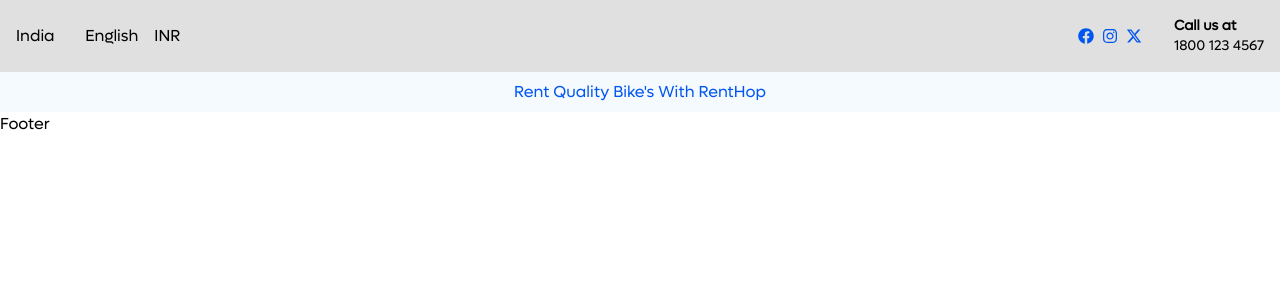
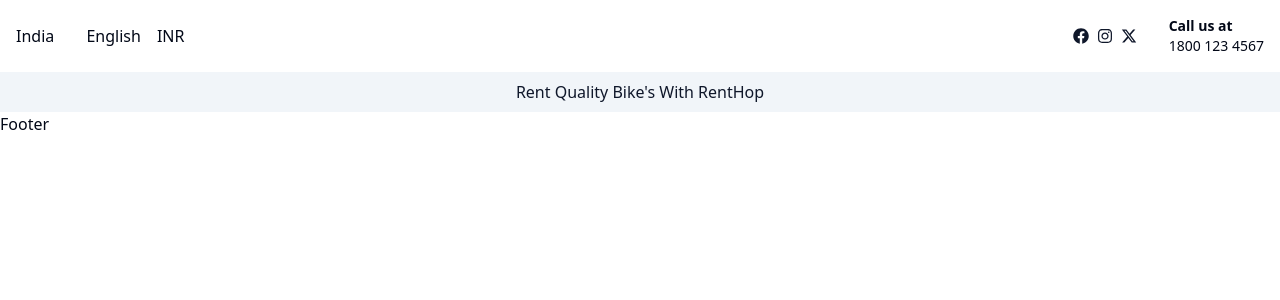
Before and after one commit to AatirNadim/rentalservice-frontend, a Next.js app: page / in a window 1280 px wide. Shown: the top 300 px of the page. Built offline with nearby package versions, Linux system fonts and the light colour scheme.

Commit message:
feature: added shadcn for better utilities

```diff
--- a/app/globals.css
+++ b/app/globals.css
@@ -2,40 +2,68 @@
 @tailwind components;
 @tailwind utilities;
 
-:root {
-  --foreground-rgb: 0, 0, 0;
-  --background-start-rgb: 214, 219, 220;
-  --background-end-rgb: 255, 255, 255;
-  --color-primary: #0056f1;
-  --color-secondary: #f5faff;
-  --color-tertiary: #061c34;
-  --color-gray: rgba(152, 152, 152, 0.3);
-  font-family: Lufga Regular, sans-serif;
+@layer base {
+  :root {
+    --background: 0 0% 100%;
+    --foreground: 222.2 84% 4.9%;
+    --card: 0 0% 100%;
+    --card-foreground: 222.2 84% 4.9%;
+    --popover: 0 0% 100%;
+    --popover-foreground: 222.2 84% 4.9%;
+    --primary: 222.2 47.4% 11.2%;
+    --primary-foreground: 210 40% 98%;
+    --secondary: 210 40% 96.1%;
+    --secondary-foreground: 222.2 47.4% 11.2%;
+    --muted: 210 40% 96.1%;
+    --muted-foreground: 215.4 16.3% 46.9%;
+    --accent: 210 40% 96.1%;
+    --accent-foreground: 222.2 47.4% 11.2%;
+    --destructive: 0 84.2% 60.2%;
+    --destructive-foreground: 210 40% 98%;
+    --border: 214.3 31.8% 91.4%;
+    --input: 214.3 31.8% 91.4%;
+    --ring: 222.2 84% 4.9%;
+    --radius: 0.5rem;
+    --chart-1: 12 76% 61%;
+    --chart-2: 173 58% 39%;
+    --chart-3: 197 37% 24%;
+    --chart-4: 43 74% 66%;
+    --chart-5: 27 87% 67%;
+  }
+
+  .dark {
+    --background: 222.2 84% 4.9%;
+    --foreground: 210 40% 98%;
+    --card: 222.2 84% 4.9%;
+    --card-foreground: 210 40% 98%;
+    --popover: 222.2 84% 4.9%;
+    --popover-foreground: 210 40% 98%;
+    --primary: 210 40% 98%;
+    --primary-foreground: 222.2 47.4% 11.2%;
+    --secondary: 217.2 32.6% 17.5%;
+    --secondary-foreground: 210 40% 98%;
+    --muted: 217.2 32.6% 17.5%;
+    --muted-foreground: 215 20.2% 65.1%;
+    --accent: 217.2 32.6% 17.5%;
+    --accent-foreground: 210 40% 98%;
+    --destructive: 0 62.8% 30.6%;
+    --destructive-foreground: 210 40% 98%;
+    --border: 217.2 32.6% 17.5%;
+    --input: 217.2 32.6% 17.5%;
+    --ring: 212.7 26.8% 83.9%;
+    --chart-1: 220 70% 50%;
+    --chart-2: 160 60% 45%;
+    --chart-3: 30 80% 55%;
+    --chart-4: 280 65% 60%;
+    --chart-5: 340 75% 55%;
+  }
 }
 
-/* @media (prefers-color-scheme: dark) {
-  :root {
-    --foreground-rgb: 255, 255, 255;
-    --background-start-rgb: 0, 0, 0;
-    --background-end-rgb: 0, 0, 0;
-    --color-primary: #0056f1;
-    --color-secondary: #f5faff;
-    --color-tertiary: #061c34;
+@layer base {
+  * {
+    @apply border-border;
   }
-} */
-
-body {
-  /* color: rgb(var(--foreground-rgb));
-  background: linear-gradient(
-      to bottom,
-      transparent,
-      rgb(var(--background-end-rgb))
-    )
-    rgb(var(--background-start-rgb)); */
-}
-
-@layer utilities {
-  .text-balance {
-    text-wrap: balance;
+  body {
+    @apply bg-background text-foreground;
   }
 }
--- /dev/null
+++ b/lib/utils.ts
@@ -0,0 +1,6 @@
+import { type ClassValue, clsx } from "clsx"
+import { twMerge } from "tailwind-merge"
+
+export function cn(...inputs: ClassValue[]) {
+  return twMerge(clsx(inputs))
+}
--- a/package.json
+++ b/package.json
@@ -11,13 +11,17 @@
   "dependencies": {
     "@tanstack/react-query": "^5.51.23",
     "class-variance-authority": "^0.7.0",
+    "clsx": "^2.1.1",
     "framer-motion": "^11.3.24",
+    "lucide-react": "^0.427.0",
     "next": "14.2.5",
     "next-themes": "^0.3.0",
     "nextjs-toploader": "^1.6.12",
     "react": "^18",
     "react-dom": "^18",
     "react-icons": "^5.2.1",
+    "tailwind-merge": "^2.4.0",
+    "tailwindcss-animate": "^1.0.7",
     "zod": "^3.23.8",
     "zustand": "^4.5.4"
   },
--- a/tailwind.config.ts
+++ b/tailwind.config.ts
@@ -1,27 +1,80 @@
-import type { Config } from "tailwindcss";
+import type { Config } from "tailwindcss"
 
-const config: Config = {
+const config = {
+  darkMode: ["class"],
   content: [
-    "./pages/**/*.{js,ts,jsx,tsx,mdx}",
-    "./components/**/*.{js,ts,jsx,tsx,mdx}",
-    "./app/**/*.{js,ts,jsx,tsx,mdx}",
-  ],
+    './pages/**/*.{ts,tsx}',
+    './components/**/*.{ts,tsx}',
+    './app/**/*.{ts,tsx}',
+    './src/**/*.{ts,tsx}',
+	],
+  prefix: "",
   theme: {
+    container: {
+      center: true,
+      padding: "2rem",
+      screens: {
+        "2xl": "1400px",
+      },
+    },
     extend: {
-      backgroundImage: {
-        "gradient-radial": "radial-gradient(var(--tw-gradient-stops))",
-        "gradient-conic":
-          "conic-gradient(from 180deg at 50% 50%, var(--tw-gradient-stops))",
+      colors: {
+        border: "hsl(var(--border))",
+        input: "hsl(var(--input))",
+        ring: "hsl(var(--ring))",
+        background: "hsl(var(--background))",
+        foreground: "hsl(var(--foreground))",
+        primary: {
+          DEFAULT: "hsl(var(--primary))",
+          foreground: "hsl(var(--primary-foreground))",
+        },
+        secondary: {
+          DEFAULT: "hsl(var(--secondary))",
+          foreground: "hsl(var(--secondary-foreground))",
+        },
+        destructive: {
+          DEFAULT: "hsl(var(--destructive))",
+          foreground: "hsl(var(--destructive-foreground))",
+        },
+        muted: {
+          DEFAULT: "hsl(var(--muted))",
+          foreground: "hsl(var(--muted-foreground))",
+        },
+        accent: {
+          DEFAULT: "hsl(var(--accent))",
+          foreground: "hsl(var(--accent-foreground))",
+        },
+        popover: {
+          DEFAULT: "hsl(var(--popover))",
+          foreground: "hsl(var(--popover-foreground))",
+        },
+        card: {
+          DEFAULT: "hsl(var(--card))",
+          foreground: "hsl(var(--card-foreground))",
+        },
       },
-      colors: {
-        primary: "var(--color-primary)",
-        secondary: "var(--color-secondary)",
-        tertiary: "var(--color-tertiary)",
-        grayBg: "var(--color-gray)",
+      borderRadius: {
+        lg: "var(--radius)",
+        md: "calc(var(--radius) - 2px)",
+        sm: "calc(var(--radius) - 4px)",
+      },
+      keyframes: {
+        "accordion-down": {
+          from: { height: "0" },
+          to: { height: "var(--radix-accordion-content-height)" },
+        },
+        "accordion-up": {
+          from: { height: "var(--radix-accordion-content-height)" },
+          to: { height: "0" },
+        },
+      },
+      animation: {
+        "accordion-down": "accordion-down 0.2s ease-out",
+        "accordion-up": "accordion-up 0.2s ease-out",
       },
     },
   },
+  plugins: [require("tailwindcss-animate")],
+} satisfies Config
 
-  plugins: [],
-};
-export default config;
+export default config
```
Also changed, not shown: components.json (added), 1 other file (tests, documents, lock files or other folders).
